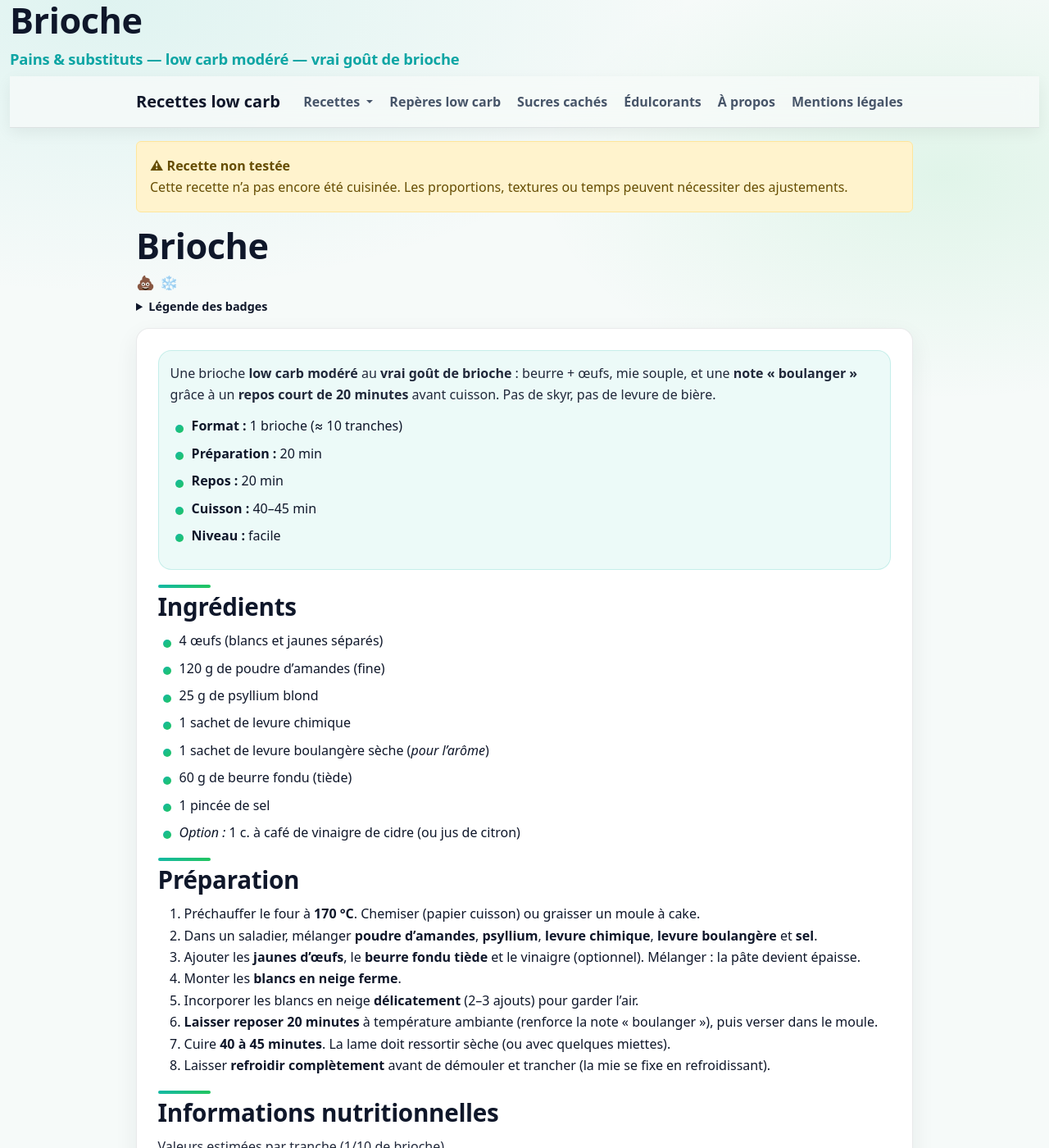
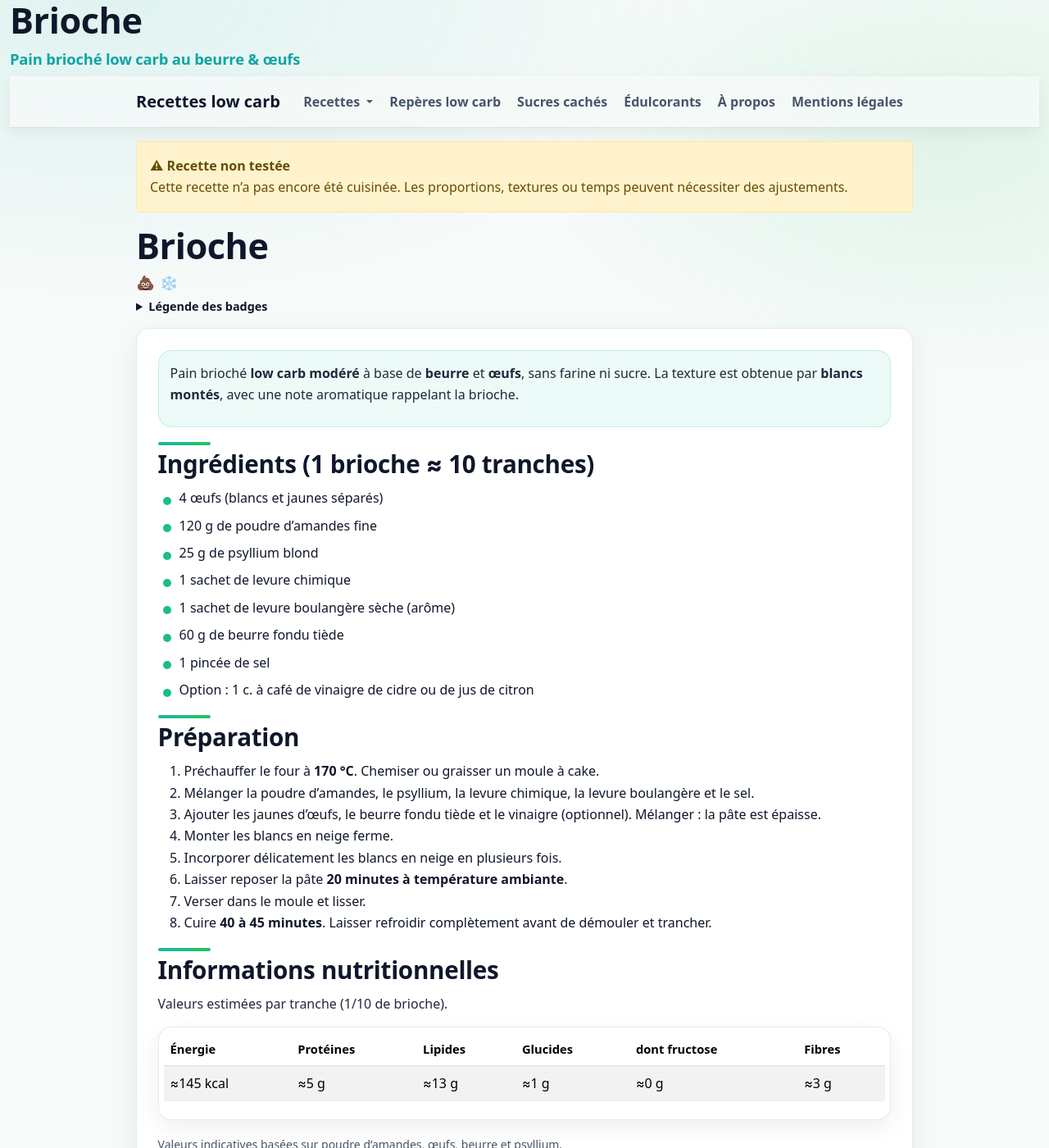
Before and after one commit to laurie-boissay/laurie-boissay.github.io, a Jekyll site: the page built from recettes/brioche-salee-au-gout-de-levure.html, in a window 1280 px wide and 1400 px high. Shown: the whole window at 82% size. Built offline with Jekyll 4.4.1, drawn with Linux system fonts in a browser that asks for light colours; some of the changed text lies outside the part shown.

Commit message:
Update brioche-salee-au-gout-de-levure.html

```diff
--- a/recettes/brioche-salee-au-gout-de-levure.html
+++ b/recettes/brioche-salee-au-gout-de-levure.html
@@ -1,9 +1,9 @@
 ---
 layout: recipe
 title: "Brioche"
-description: "Brioche low carb modéré au goût de brioche (beurre + œufs), légère grâce aux blancs montés, avec une note « boulanger » apportée par un court repos avant cuisson."
+description: "Brioche low carb modéré à base d’œufs, beurre et poudre d’amandes. Mie souple obtenue par blancs montés, avec une note aromatique apportée par la levure boulangère."
 recipe_title: "Brioche"
-recipe_subtitle: "Pains & substituts — low carb modéré — vrai goût de brioche"
+recipe_subtitle: "Pain brioché low carb au beurre & œufs"
 recipe_group: "Pains & substituts"
 recipe_sort: "brioche"
 recipe_tested: false
@@ -11,107 +11,90 @@ tags:
   - low-carb-modere
   - riche-en-fibres
   - congelable
-
 extra_head: |
   <script type="application/ld+json">
   {
     "@context": "https://schema.org",
     "@type": "Recipe",
-    "name": "Brioche low carb au goût de brioche",
-    "description": "Brioche low carb modéré au vrai goût de brioche (beurre + œufs), légère grâce aux blancs montés, avec une note « boulanger » apportée par un court repos avant cuisson.",
-    "recipeYield": "1 brioche (10 tranches)",
+    "name": "Brioche low carb",
+    "description": "Brioche low carb modéré à base d’œufs, beurre et poudre d’amandes.",
+    "recipeYield": "1 brioche (environ 10 tranches)",
     "prepTime": "PT20M",
     "cookTime": "PT45M",
     "totalTime": "PT85M",
-    "recipeCategory": "Pains & substituts",
-    "keywords": "brioche low carb, brioche sans sucre, pain low carb",
-    "author": { "@type": "Person", "name": "Laurie" },
-    "recipeIngredient": [
-      "4 œufs (blancs et jaunes séparés)",
-      "120 g de poudre d’amandes (fine)",
-      "25 g de psyllium blond",
-      "1 sachet de levure chimique",
-      "1 sachet de levure boulangère sèche (pour l’arôme)",
-      "60 g de beurre fondu (tiède)",
-      "1 pincée de sel",
-      "Option : 1 c. à café de vinaigre de cidre (ou jus de citron)"
-    ],
-    "recipeInstructions": [
-      { "@type": "HowToStep", "text": "Préchauffer le four à 170 °C. Chemiser un moule à cake." },
-      { "@type": "HowToStep", "text": "Mélanger les ingrédients secs : poudre d’amandes, psyllium, levure chimique, levure boulangère et sel." },
-      { "@type": "HowToStep", "text": "Ajouter les jaunes d’œufs, le beurre fondu tiède et le vinaigre (optionnel). Mélanger." },
-      { "@type": "HowToStep", "text": "Monter les blancs en neige ferme." },
-      { "@type": "HowToStep", "text": "Incorporer délicatement les blancs en neige en 2–3 fois." },
-      { "@type": "HowToStep", "text": "Laisser reposer 20 min à température ambiante (pour une note plus « boulanger »), puis verser dans le moule." },
-      { "@type": "HowToStep", "text": "Cuire 40–45 min à 170 °C. Laisser refroidir complètement avant de démouler." }
-    ]
+    "recipeCategory": "Pains & substituts"
   }
   </script>
 ---
 
 <div class="recipe-lead">
   <p>
-    Une brioche <strong>low carb modéré</strong> au <strong>vrai goût de brioche</strong> :
-    beurre + œufs, mie souple, et une <strong>note « boulanger »</strong> grâce à un
-    <strong>repos court de 20 minutes</strong> avant cuisson.
-    Pas de skyr, pas de levure de bière.
+    Pain brioché <strong>low carb modéré</strong> à base de <strong>beurre</strong> et <strong>œufs</strong>,
+    sans farine ni sucre. La texture est obtenue par <strong>blancs montés</strong>,
+    avec une note aromatique rappelant la brioche.
   </p>
-  <ul>
-    <li><strong>Format :</strong> 1 brioche (≈ 10 tranches)</li>
-    <li><strong>Préparation :</strong> 20 min</li>
-    <li><strong>Repos :</strong> 20 min</li>
-    <li><strong>Cuisson :</strong> 40–45 min</li>
-    <li><strong>Niveau :</strong> facile</li>
-  </ul>
 </div>
 
-<h2>Ingrédients</h2>
+<h2>Ingrédients (1 brioche ≈ 10 tranches)</h2>
 <ul>
   <li>4 œufs (blancs et jaunes séparés)</li>
-  <li>120 g de poudre d’amandes (fine)</li>
+  <li>120 g de poudre d’amandes fine</li>
   <li>25 g de psyllium blond</li>
   <li>1 sachet de levure chimique</li>
-  <li>1 sachet de levure boulangère sèche (<em>pour l’arôme</em>)</li>
-  <li>60 g de beurre fondu (tiède)</li>
+  <li>1 sachet de levure boulangère sèche (arôme)</li>
+  <li>60 g de beurre fondu tiède</li>
   <li>1 pincée de sel</li>
-  <li><em>Option :</em> 1 c. à café de vinaigre de cidre (ou jus de citron)</li>
+  <li>Option : 1 c. à café de vinaigre de cidre ou de jus de citron</li>
 </ul>
 
 <h2>Préparation</h2>
 <ol>
-  <li>Préchauffer le four à <strong>170 °C</strong>. Chemiser (papier cuisson) ou graisser un moule à cake.</li>
-  <li>Dans un saladier, mélanger <strong>poudre d’amandes</strong>, <strong>psyllium</strong>, <strong>levure chimique</strong>, <strong>levure boulangère</strong> et <strong>sel</strong>.</li>
-  <li>Ajouter les <strong>jaunes d’œufs</strong>, le <strong>beurre fondu tiède</strong> et le vinaigre (optionnel). Mélanger : la pâte devient épaisse.</li>
-  <li>Monter les <strong>blancs en neige ferme</strong>.</li>
-  <li>Incorporer les blancs en neige <strong>délicatement</strong> (2–3 ajouts) pour garder l’air.</li>
-  <li><strong>Laisser reposer 20 minutes</strong> à température ambiante (renforce la note « boulanger »), puis verser dans le moule.</li>
-  <li>Cuire <strong>40 à 45 minutes</strong>. La lame doit ressortir sèche (ou avec quelques miettes).</li>
-  <li>Laisser <strong>refroidir complètement</strong> avant de démouler et trancher (la mie se fixe en refroidissant).</li>
+  <li>Préchauffer le four à <strong>170&nbsp;°C</strong>. Chemiser ou graisser un moule à cake.</li>
+  <li>Mélanger la poudre d’amandes, le psyllium, la levure chimique, la levure boulangère et le sel.</li>
+  <li>Ajouter les jaunes d’œufs, le beurre fondu tiède et le vinaigre (optionnel). Mélanger : la pâte est épaisse.</li>
+  <li>Monter les blancs en neige ferme.</li>
+  <li>Incorporer délicatement les blancs en neige en plusieurs fois.</li>
+  <li>Laisser reposer la pâte <strong>20 minutes à température ambiante</strong>.</li>
+  <li>Verser dans le moule et lisser.</li>
+  <li>Cuire <strong>40 à 45 minutes</strong>. Laisser refroidir complètement avant de démouler et trancher.</li>
 </ol>
 
 <h2>Informations nutritionnelles</h2>
 <p>Valeurs estimées par tranche (1/10 de brioche).</p>
+
 <div class="table-responsive">
   <table class="table table-striped">
+    <thead>
+      <tr>
+        <th>Énergie</th>
+        <th>Protéines</th>
+        <th>Lipides</th>
+        <th>Glucides</th>
+        <th>dont fructose</th>
+        <th>Fibres</th>
+      </tr>
+    </thead>
     <tbody>
-      <tr><th scope="row">Énergie</th><td>≈ 145 kcal</td></tr>
-      <tr><th scope="row">Protéines</th><td>≈ 5 g</td></tr>
-      <tr><th scope="row">Lipides</th><td>≈ 13 g</td></tr>
-      <tr><th scope="row">Glucides</th><td>≈ 1 g</td></tr>
-      <tr><th scope="row">Fibres</th><td>≈ 3 g</td></tr>
-      <tr><th scope="row">Fructose</th><td>≈ 0 g</td></tr>
+      <tr>
+        <td>≈145 kcal</td>
+        <td>≈5 g</td>
+        <td>≈13 g</td>
+        <td>≈1 g</td>
+        <td>≈0 g</td>
+        <td>≈3 g</td>
+      </tr>
     </tbody>
   </table>
 </div>
+
 <p class="small text-muted">
-  Estimation basée sur : poudre d’amandes + œufs + beurre + psyllium (les agents levants et le vinaigre sont négligeables).
+  Valeurs indicatives basées sur poudre d’amandes, œufs, beurre et psyllium.
 </p>
 
 <h2>Notes low carb</h2>
 <ul>
-  <li><strong>Compatible low carb modéré</strong>.</li>
-  <li>La <strong>levure boulangère</strong> est utilisée <strong>pour l’arôme</strong> (pas pour faire lever).</li>
-  <li>Le combo <strong>blancs montés + levure chimique</strong> donne une mie plus légère qu’un “pain” au psyllium.</li>
-  <li><strong>Congélation</strong> : trancher, congeler à plat, toaster directement (meilleur résultat).</li>
-  <li>Très bon <strong>toasté</strong> : beurre salé, œufs, fromage, rillettes, etc.</li>
+  <li>Compatible low carb modéré.</li>
+  <li>La levure boulangère est utilisée pour l’arôme, pas pour la fermentation.</li>
+  <li>Texture plus stable après refroidissement complet.</li>
+  <li>Congélation recommandée en tranches ; très bon toasté.</li>
 </ul>
```
